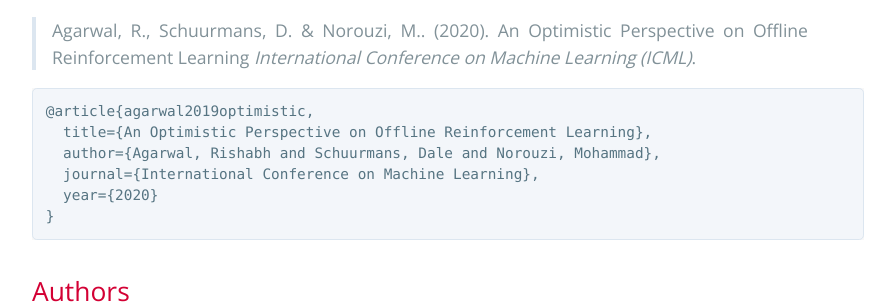
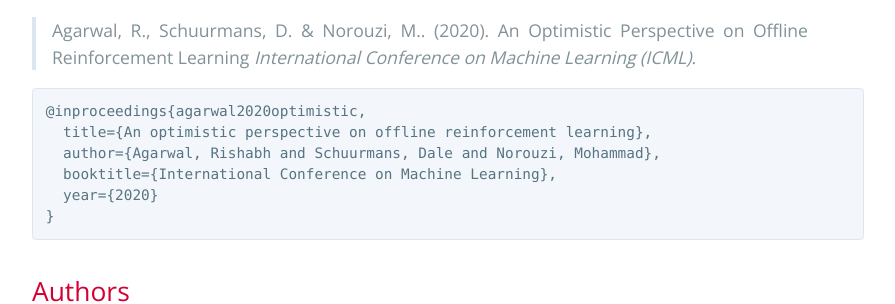
Before and after one commit to satbird/satbird.github.io, a Jekyll site: the page built from index.md, in a window 1280 px wide and 900 px high, scrolled down 2017 px. Shown: the part 238-542 px from the top of the window, without its empty margins (192-1087 px from the left). Built offline with Jekyll 4.4.1, drawn with Linux system fonts in a browser that asks for light colours.

Commit message:
Update index.md

```diff
--- a/index.md
+++ b/index.md
@@ -59,10 +59,10 @@ If you find this open source release useful, please reference in your paper:
 > An Optimistic Perspective on Offline Reinforcement Learning
 > *International Conference on Machine Learning (ICML)*.
 
-    @article{agarwal2019optimistic,
-      title={An Optimistic Perspective on Offline Reinforcement Learning},
+    @inproceedings{agarwal2020optimistic,
+      title={An optimistic perspective on offline reinforcement learning},
       author={Agarwal, Rishabh and Schuurmans, Dale and Norouzi, Mohammad},
-      journal={International Conference on Machine Learning},
+      booktitle={International Conference on Machine Learning},
       year={2020}
     }
 
```
